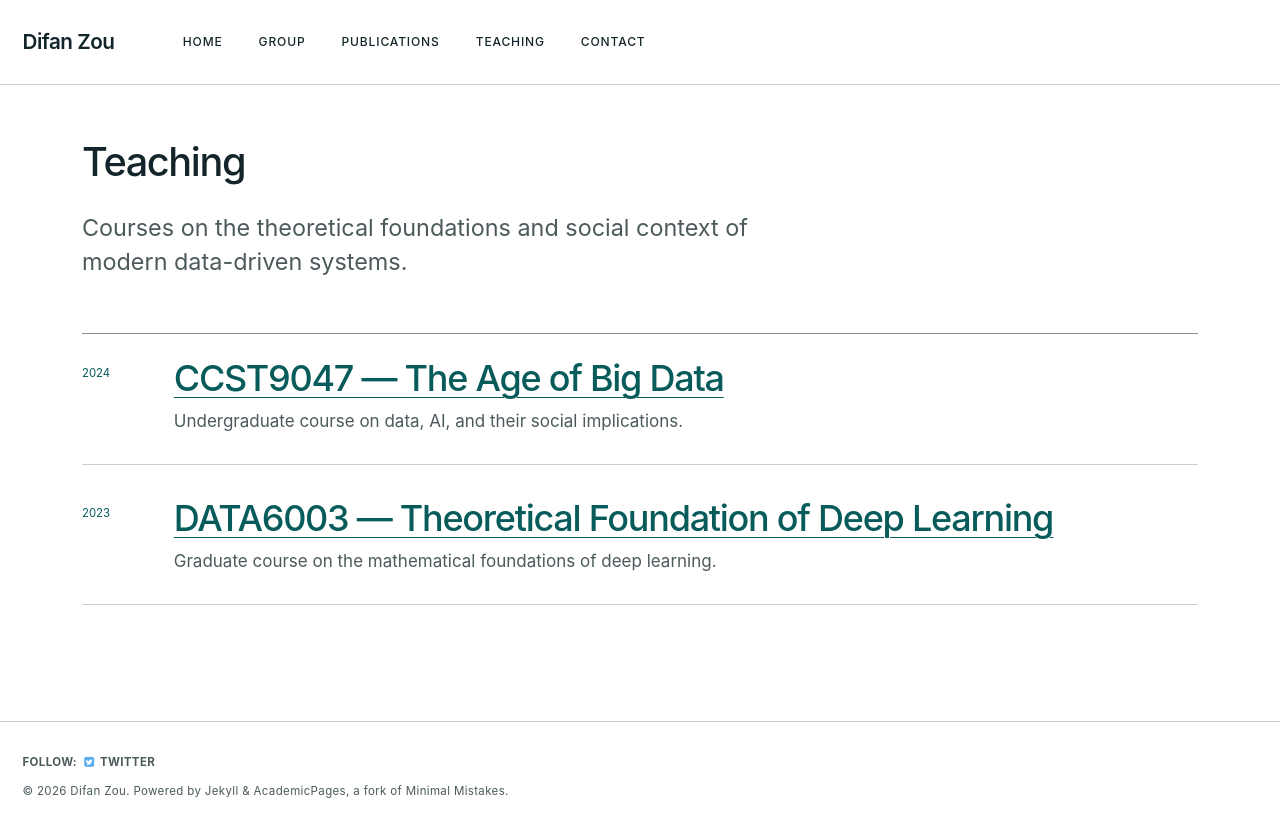
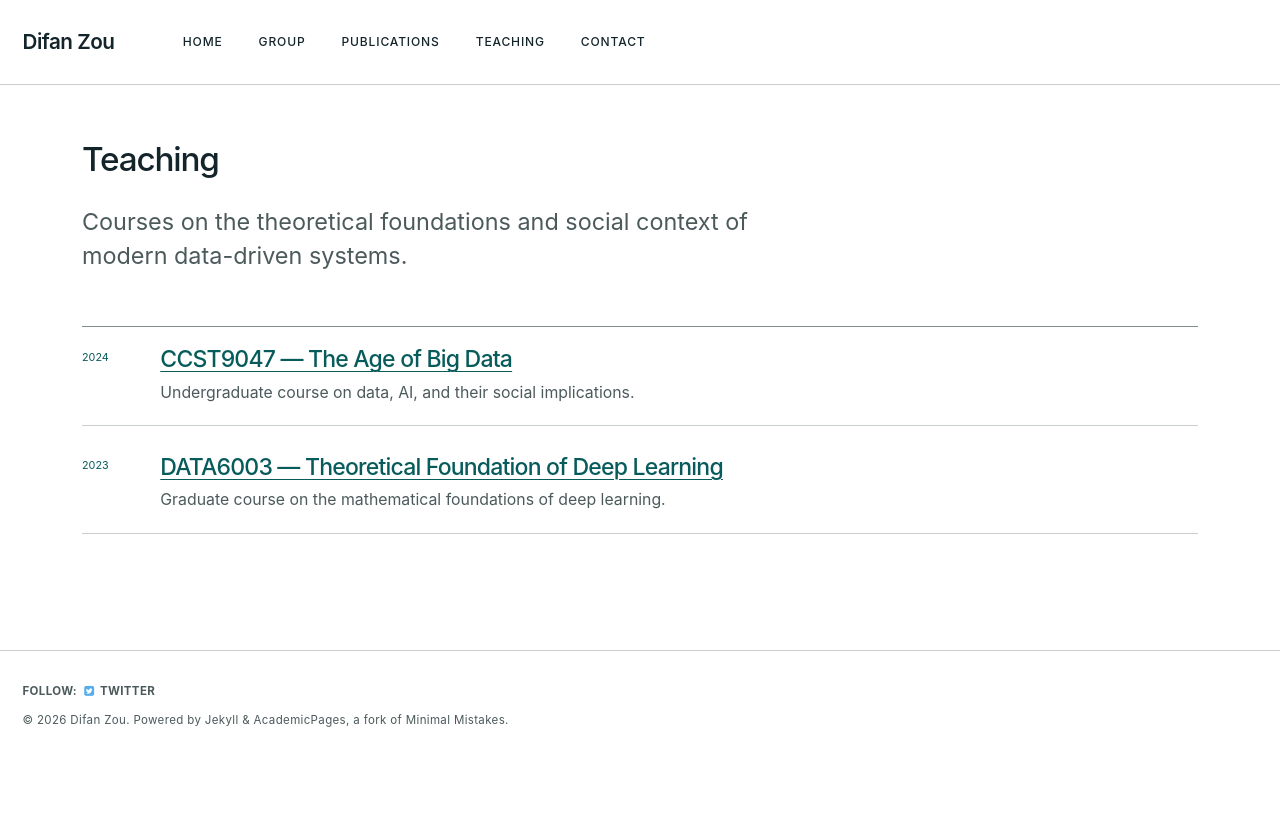
Before and after one commit to difanzou/difanzou.github.io, a Jekyll site: the page built from _pages/teaching.md, in a window 1280 px wide. Shown: the top 837 px of the page. Built offline with Jekyll 4.4.1, drawn with Linux system fonts in a browser that asks for light colours.

Commit message:
Refine teaching page typography

```diff
--- a/_sass/_home.scss
+++ b/_sass/_home.scss
@@ -640,29 +640,35 @@ a:focus {
 
   li {
     display: grid;
-    grid-template-columns: 4.2rem minmax(0, 1fr);
-    gap: 0.9rem;
-    padding: 1.4rem 0 1.6rem;
+    grid-template-columns: 3.6rem minmax(0, 1fr);
+    gap: 0.75rem;
+    padding: 1.05rem 0 1.18rem;
     border-bottom: 1px solid var(--rule);
   }
 
   h2 {
     margin: 0;
-    font-size: clamp(1.5rem, 3vw, 2rem);
-    line-height: 1.08;
+    font-size: clamp(1.1rem, 1.8vw, 1.35rem);
+    line-height: 1.18;
   }
 
   p {
-    margin: 0.55rem 0 0;
+    margin: 0.4rem 0 0;
     color: var(--ink-soft);
+    font-size: 0.88rem;
+    line-height: 1.48;
   }
 }
 
 .teaching-list__term {
-  padding-top: 0.28rem;
+  padding-top: 0.16rem;
   color: var(--accent);
   font-family: var(--mono);
-  font-size: 0.63rem;
+  font-size: 0.6rem;
+}
+
+.page--teaching .page__title {
+  font-size: clamp(1.8rem, 2.6vw, 2.35rem);
 }
 
 .contact-details {
```
